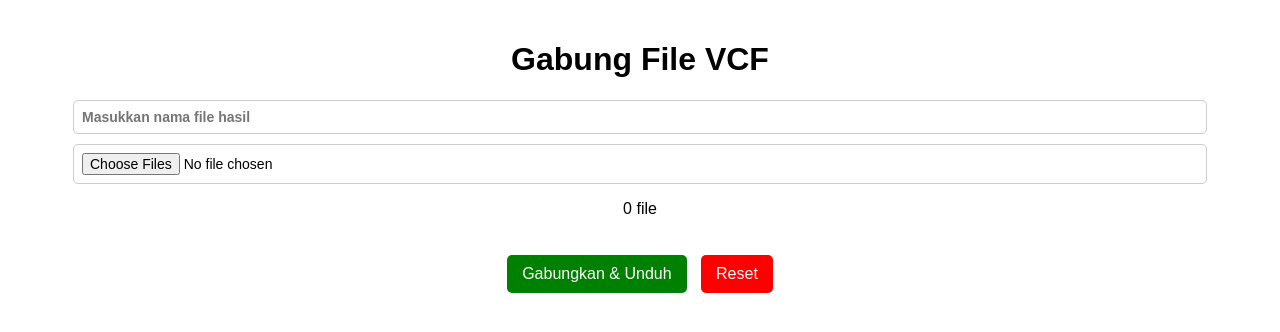
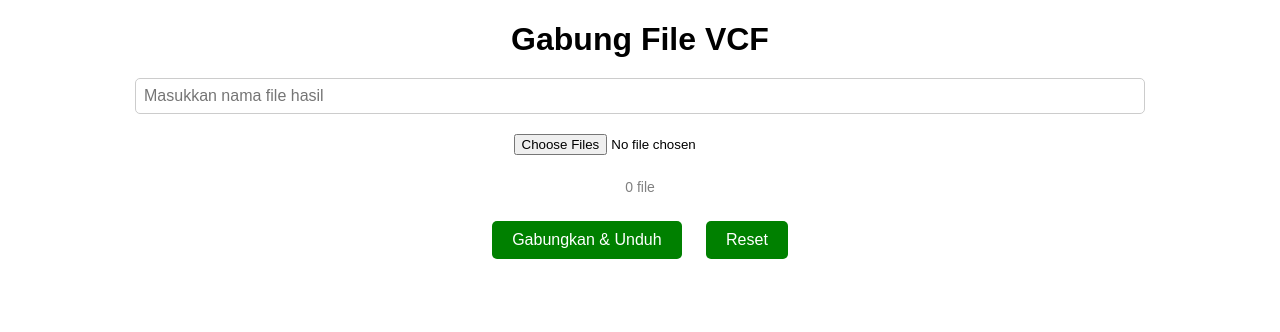
Before and after one commit to drxrwr/drxvcfmarge, a plain HTML site: page index.html in a window 1280 px wide. Drawn offline with nearby package versions, Linux system fonts and the light colour scheme.

Commit message:
Update styles.css

```diff
--- a/styles.css
+++ b/styles.css
@@ -1,76 +1,62 @@
 body {
     font-family: Arial, sans-serif;
+    text-align: center;
     background-color: white;
     color: black;
-    text-align: center;
-    margin: 0;
-    padding: 20px;
+    margin: 20px;
 }
 
-.container {
-    max-width: 400px;
-    margin: auto;
-    padding: 20px;
-    border: 1px solid #ddd;
-    border-radius: 5px;
-    background-color: #f9f9f9;
+h1 {
+    margin-bottom: 10px;
 }
 
-input[type="file"], input[type="text"] {
-    display: block;
-    margin: 10px auto;
+input[type="text"] {
+    width: 80%;
     padding: 8px;
-    width: 90%;
+    margin: 10px 0;
     border: 1px solid #ccc;
     border-radius: 5px;
+    font-size: 16px;
+}
+
+input[type="file"] {
+    margin: 10px 0;
+}
+
+#fileCount {
     font-size: 14px;
+    color: gray;
+}
+
+ul {
+    list-style: none;
+    padding: 0;
+}
+
+ul li {
+    padding: 10px;
+    border: 1px solid #ccc;
+    margin: 5px auto;
+    background: white;
+    border-radius: 5px;
+    cursor: grab;
+    width: 80%;
+    white-space: nowrap;
+    overflow: hidden;
+    text-overflow: ellipsis;
 }
 
 button {
     background-color: green;
     color: white;
     border: none;
-    padding: 10px 15px;
+    padding: 10px 20px;
+    margin: 10px;
+    border-radius: 5px;
     cursor: pointer;
-    border-radius: 5px;
     font-size: 16px;
-    margin: 5px;
 }
 
 button:hover {
     background-color: darkgreen;
 }
-
-#resetButton {
-    background-color: red;
-}
-
-#resetButton:hover {
-    background-color: darkred;
-}
-
-ul {
-    list-style: none;
-    padding: 0;
-    max-height: 300px;
-    overflow-y: auto;
-}
-
-ul li {
-    background: white;
-    margin: 5px 0;
-    padding: 10px;
-    border: 1px solid #ccc;
-    cursor: grab;
-    white-space: nowrap;
-    overflow: hidden;
-    text-overflow: ellipsis;
-    display: flex;
-    justify-content: center;
-    align-items: center;
-}
-
-#outputFileName {
-    font-weight: bold;
-    margin-top: 10px;
-}
```
